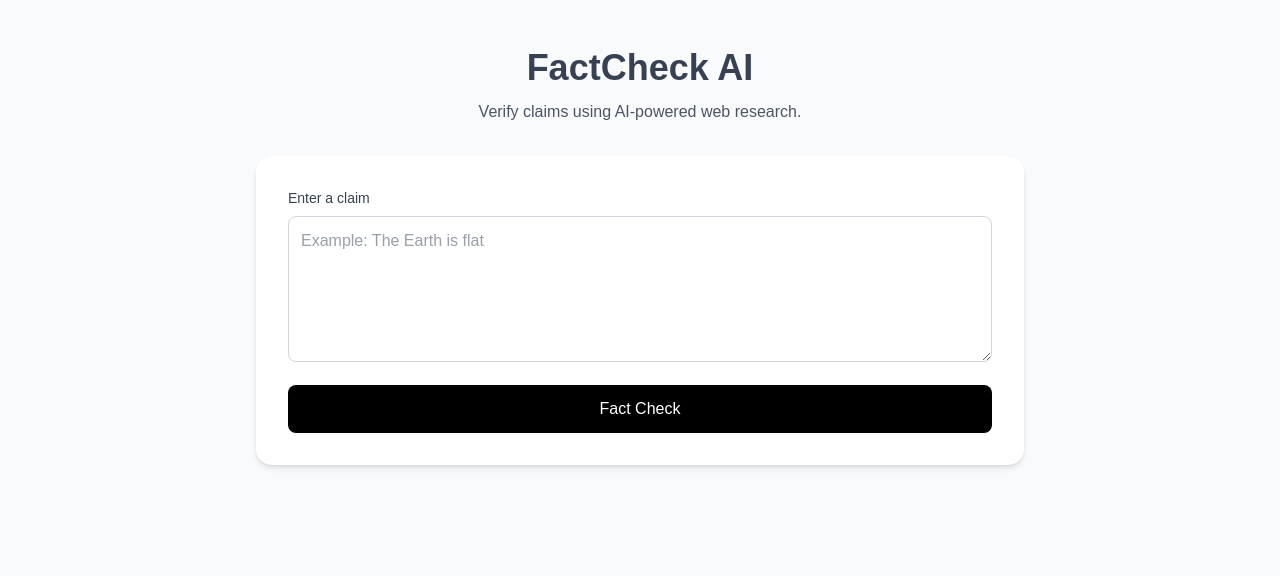
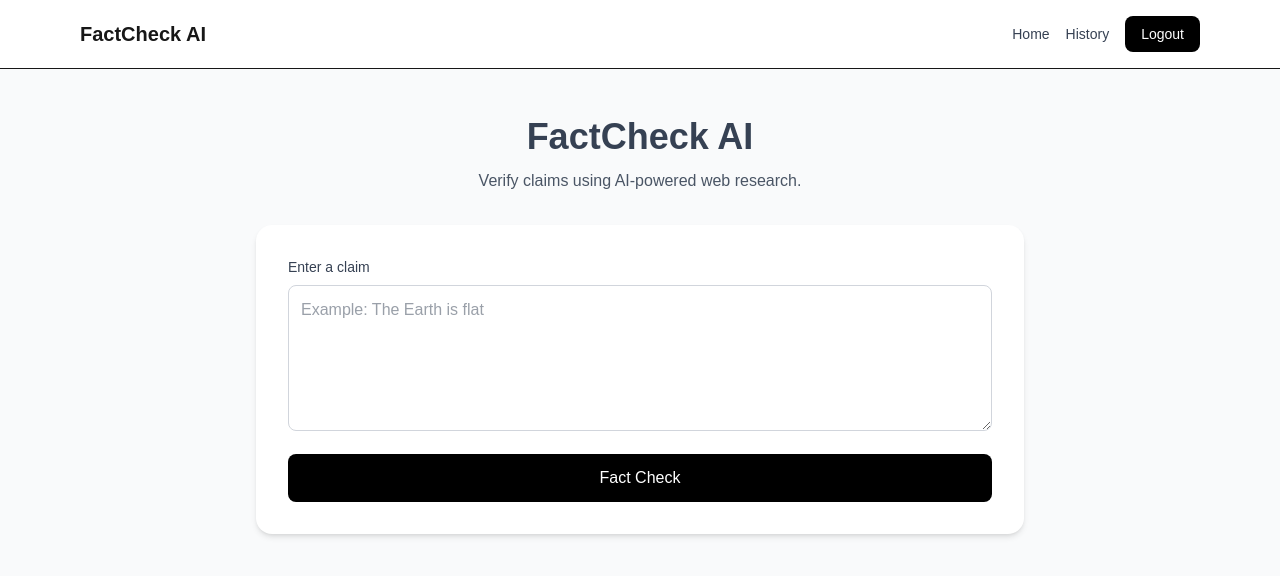
Before and after one commit to Priyanshu-010/AI-fact-check, a Next.js app in the folder frontend/: page / in a window 1280 px wide. Shown: the top 576 px of the page. Built offline with nearby package versions, Linux system fonts and the light colour scheme.

Commit message:
history page and navbar added

```diff
--- /dev/null
+++ b/frontend/app/components/Navbar.tsx
@@ -0,0 +1,50 @@
+"use client";
+
+import Link from "next/link";
+import { useRouter } from "next/navigation";
+
+export default function Navbar() {
+  const router = useRouter();
+
+  function handleLogout() {
+    localStorage.removeItem("access_token");
+    router.push("/login");
+  }
+
+  return (
+    <nav className="border-b bg-white">
+      <div className="mx-auto flex max-w-6xl items-center justify-between px-4 py-4">
+        <Link
+          href="/"
+          className="text-xl font-bold"
+        >
+          FactCheck AI
+        </Link>
+
+        <div className="flex items-center gap-4">
+          <Link
+            href="/"
+            className="text-sm font-medium text-gray-700 hover:text-black"
+          >
+            Home
+          </Link>
+
+          <Link
+            href="/history"
+            className="text-sm font-medium text-gray-700 hover:text-black"
+          >
+            History
+          </Link>
+
+          <button
+            type="button"
+            onClick={handleLogout}
+            className="rounded-lg bg-black px-4 py-2 text-sm font-medium text-white hover:bg-gray-800"
+          >
+            Logout
+          </button>
+        </div>
+      </div>
+    </nav>
+  );
+}
--- a/frontend/app/history/page.tsx
+++ b/frontend/app/history/page.tsx
@@ -61,6 +61,48 @@ export default function HistoryPage() {
     loadHistory();
   }, []);
 
+  async function handleDelete(factCheckId: number) {
+    const confirmed = window.confirm(
+      "Are you sure you want to delete this fact check?"
+    );
+
+    if (!confirmed) {
+      return;
+    }
+
+    const token = localStorage.getItem("access_token");
+
+    if (!token) {
+      setError("Please log in first.");
+      return;
+    }
+
+    try {
+      const response = await fetch(
+        `http://127.0.0.1:8000/fact-checks/${factCheckId}`,
+        {
+          method: "DELETE",
+          headers: {
+            Authorization: `Bearer ${token}`,
+          },
+        }
+      );
+
+      if (!response.ok) {
+        throw new Error("Failed to delete fact check.");
+      }
+
+      setFactChecks((current) =>
+        current.filter(
+          (factCheck) => factCheck.id !== factCheckId
+        )
+      );
+    } catch (err) {
+      setError("Could not delete the fact check.");
+      console.log(err)
+    }
+  }
+
   if (loading) {
     return (
       <main className="min-h-screen bg-gray-50 px-4 py-12">
@@ -115,6 +157,13 @@ export default function HistoryPage() {
                 ).toLocaleString()}
               </p>
 
+              <button
+                type="button"
+                onClick={() => handleDelete(factCheck.id)}
+                className="mt-4 rounded-lg border border-red-300 px-4 py-2 text-sm font-medium text-red-600 hover:bg-red-50"
+              >
+                Delete
+              </button>
               <h3 className="mt-6 font-semibold">
                 Sources
               </h3>
--- a/frontend/app/layout.tsx
+++ b/frontend/app/layout.tsx
@@ -1,6 +1,7 @@
 import type { Metadata } from "next";
 import { Geist, Geist_Mono } from "next/font/google";
 import "./globals.css";
+import Navbar from "./components/Navbar";
 
 const geistSans = Geist({
   variable: "--font-geist-sans",
@@ -23,7 +24,10 @@ export default function RootLayout({ children }: LayoutProps<"/">) {
       lang="en"
       className={`${geistSans.variable} ${geistMono.variable} h-full antialiased`}
     >
-      <body className="min-h-full flex flex-col">{children}</body>
+      <body className="min-h-full flex flex-col">
+        <Navbar />
+        {children}
+      </body>
     </html>
   );
 }
```
Also changed, not shown: 1 other file (tests, documents, lock files or other folders).
